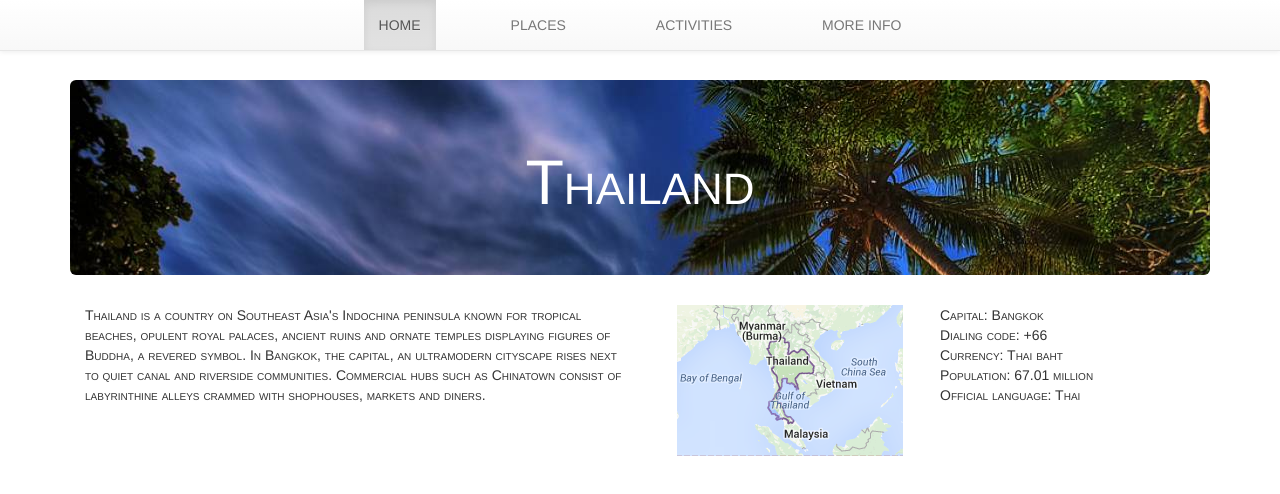
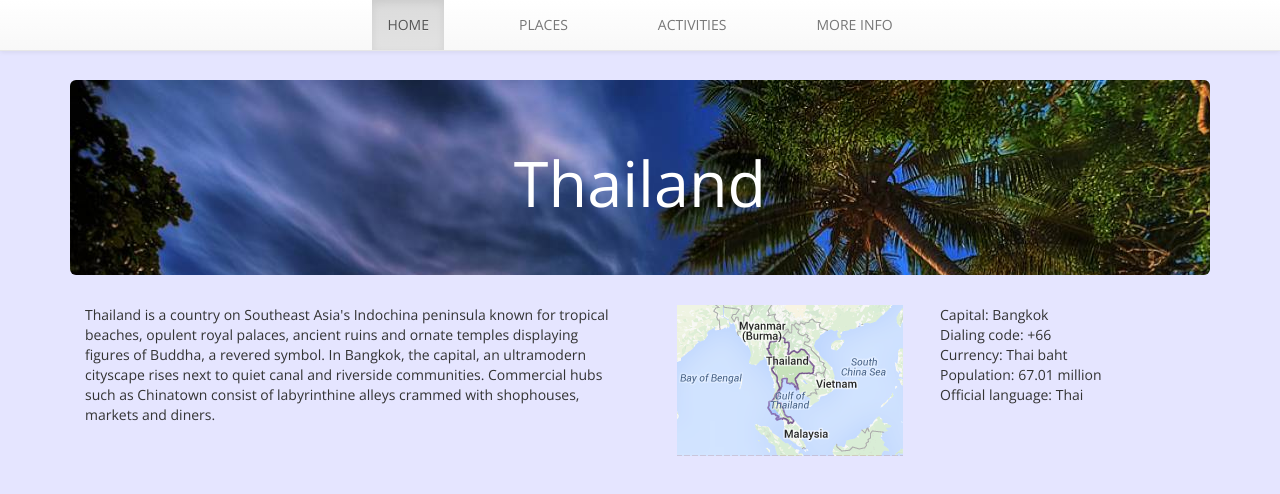
Before and after one commit to OskarRadon/vacation-site, a plain HTML site: page index.html in a window 1280 px wide. Drawn offline with nearby package versions, Linux system fonts and the light colour scheme.

Commit message:
add background color

```diff
--- a/css/styles.css
+++ b/css/styles.css
@@ -22,7 +22,8 @@ h1 {
 
 body {
   padding-top: 80px;
-  font-variant: small-caps;
+  font-family: 'Open Sans', sans-serif;
+  background-color: #e5e5ff;
 }
 
 .navbar {
```
